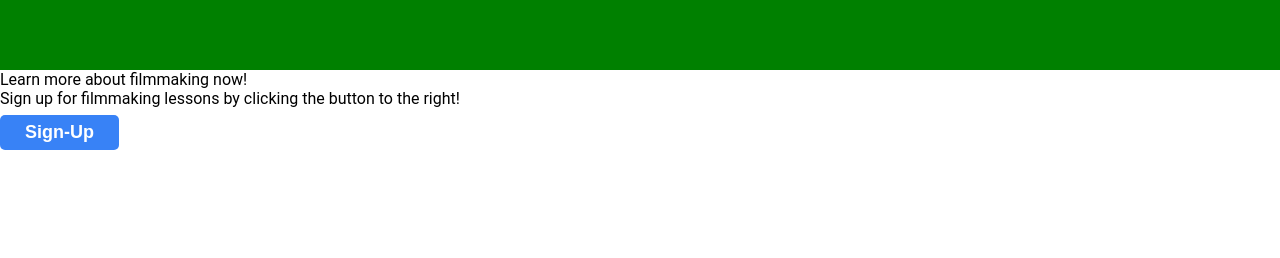
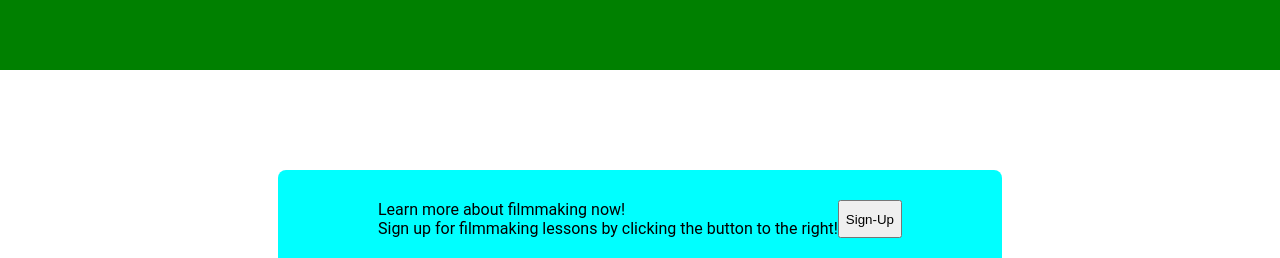
Before and after one commit to BeastWarsReboot/Practice-Landing-Page, a plain HTML site: page index.html in a window 1280 px wide. Shown: the part 1291-1549 px from the top of the page. Before the commit the page ends 1441 px from the top, so only its background shows below. Drawn offline with Linux system fonts and the light colour scheme.

Commit message:
Continue building/styling signup section

```diff
--- a/index.html
+++ b/index.html
@@ -22,7 +22,7 @@
                     <div class="hero-secondary">
                         Stop by to learn about some of the latest Hollywood happenings!
                     </div>
-                    <button class="signup">Sign Up</button>
+                    <button class="signup-1">Sign Up</button>
                 </div>
                 <div class="hero-right">
                     <img src="images/pexels-nathan-engel-436413.jpg" class="theater" alt="logo here">
@@ -63,9 +63,12 @@
 
         <div class="sign-up-section">
             <div class="sign-up-container">
-                <div class="sign-up-text">Learn more about filmmaking now!</div>
-                <div class="sign-up-secondary-text">Sign up for filmmaking lessons by clicking the button to the right!</div>
-                <button class="sign-up-button">Sign-Up</button>
+                <div class="sign-up-text">Learn more about filmmaking now!
+                    <div class="sign-up-secondary-text">
+                        Sign up for filmmaking lessons by clicking the button to the right!
+                    </div>
+                </div>
+                <button class="signup-2">Sign-Up</button>
             </div>
         </div>
 
--- a/style.css
+++ b/style.css
@@ -75,7 +75,7 @@ a {
     height: 300px;
 }
 
-button {
+.signup-1 {
     font-size: 18px;
     color: white;
     font-weight: bold;
@@ -156,3 +156,17 @@ button {
 }
 
 /*--Sign Up Section--*/
+
+.sign-up-section {
+    display: flex;
+    justify-content: center;
+    margin: 100px 0;
+    /*--align-items: center;--*/
+}
+
+.sign-up-container {
+    display: flex;
+    padding: 30px 100px;
+    background-color: aqua;
+    border-radius: 8px;
+}
```
